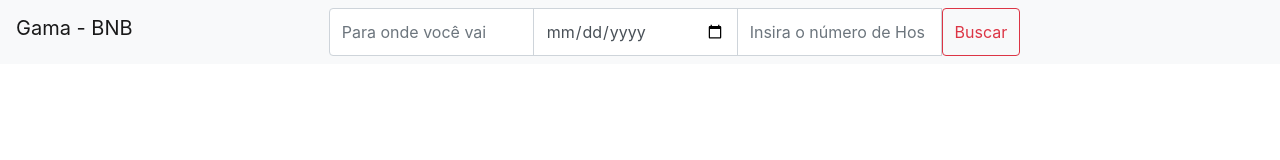
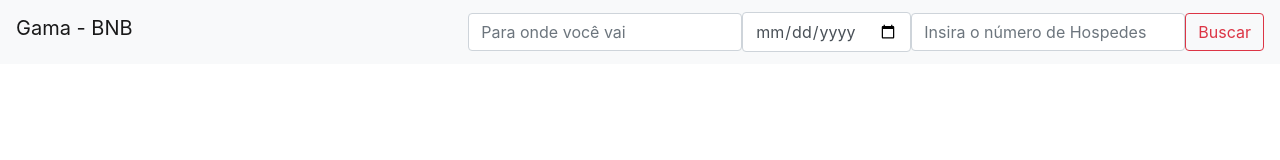
Before and after one commit to a-cs/gama-bnb, a plain HTML site: page index.html in a window 1280 px wide. Drawn offline with nearby package versions, Linux system fonts and the light colour scheme.

Commit message:
revertendo inputs para form-inline

```diff
--- a/index.html
+++ b/index.html
@@ -8,15 +8,16 @@
 
 <body>
     <nav class="navbar navbar-light bg-light">
-        <div class="row">
-            <div class="col auto">
+
+
+
                     <a class="navbar-brand" href="#">
                         <label> Gama - BNB </label>
                     </a>
-            </div>
 
 
-            <div class="input-group col-8 mx-5">
+
+                <div class="form-inline my-2 my-lg-0">
                     <input class="form-control" type="search" placeholder="Para onde você vai" aria-label="Search">
 
 
@@ -26,10 +27,11 @@
                         aria-label="Search">
 
 
-                <button class="btn btn-outline-danger my-2 my-sm-0" onclick="readData()">Buscar</button>
+                    <button class="btn btn-outline-danger my-2 my-sm-0" type="submit" onclick="readData()"> Buscar</button>
                 </div>
 
-        </div>
+
+
     </nav>
 
 
```
Also changed, not shown: 1 other file. Lines whose indentation alone changed are shown as unchanged.
